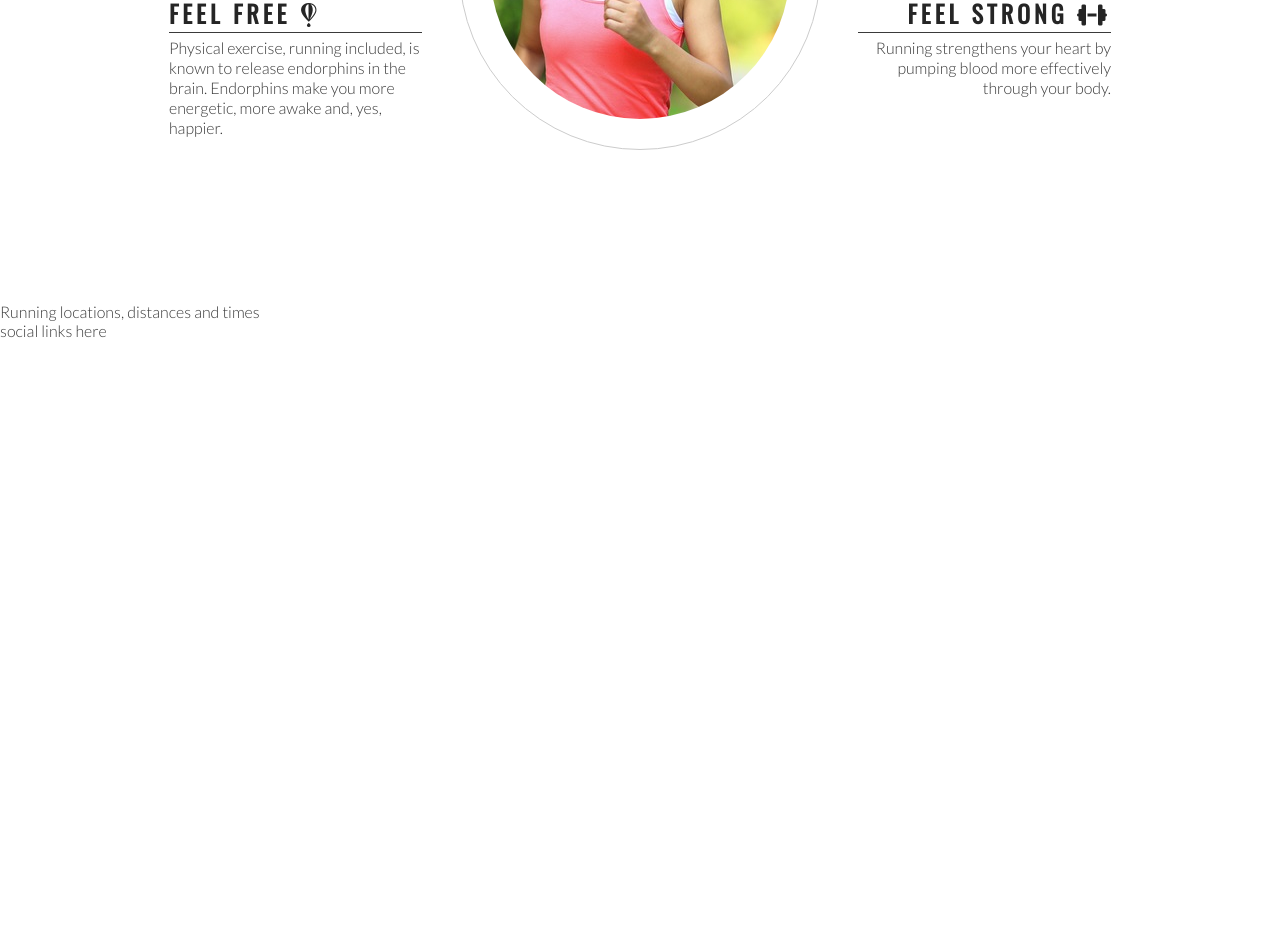
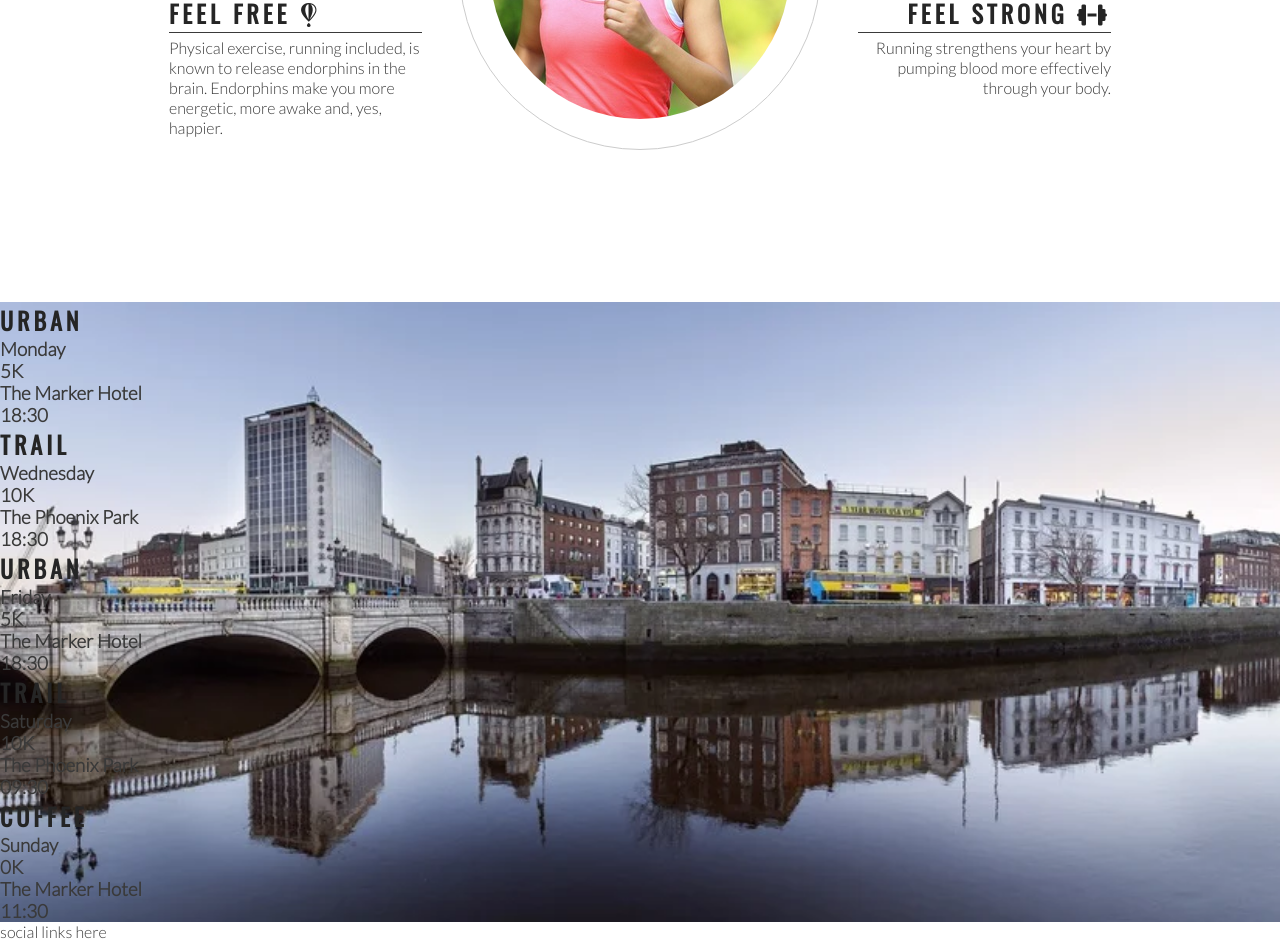
Before and after one commit to Gemstorm/love-running, a plain HTML site: page index.html in a window 1280 px wide. Shown: the part 993-1934 px from the top of the page. Before the commit the page ends 1333 px from the top, so only its background shows below. Drawn offline with nearby package versions, Linux system fonts and the light colour scheme.

Commit message:
Add times section background

```diff
--- a/assets/css/style.css
+++ b/assets/css/style.css
@@ -187,3 +187,14 @@ hr {
     height: 100%;
     border-radius: 50%;
 }
+
+/* event times */
+
+#times {
+    background-image: url('../images/times-background.webp');
+    background-repeat: no-repeat;
+    background-size: cover;
+    background-position: center;
+    width: 100%;
+    overflow: hidden;
+}
--- a/index.html
+++ b/index.html
@@ -80,8 +80,42 @@
             </div>
         </div>
     </section>
-    <section>
-        Running locations, distances and times
+    <section id="times">
+        <div>
+            <h2>Urban</h2>
+            <h3>Monday</h3>
+            <h3>5K</h3>
+            <h3>The Marker Hotel</h3>
+            <h3>18:30</h3>
+        </div>
+        <div>
+            <h2>Trail</h2>
+            <h3>Wednesday</h3>
+            <h3>10K</h3>
+            <h3>The Phoenix Park</h3>
+            <h3>18:30</h3>
+        </div>
+        <div>
+            <h2>Urban</h2>
+            <h3>Friday</h3>
+            <h3>5K</h3>
+            <h3>The Marker Hotel</h3>
+            <h3>18:30</h3>
+        </div>
+        <div>
+            <h2>Trail</h2>
+            <h3>Saturday</h3>
+            <h3>10K</h3>
+            <h3>The Phoenix Park</h3>
+            <h3>09:30</h3>
+        </div>
+        <div>
+            <h2>Coffee</h2>
+            <h3>Sunday</h3>
+            <h3>0K</h3>
+            <h3>The Marker Hotel</h3>
+            <h3>11:30</h3>
+        </div>
     </section>
     <footer>
         social links here
```
Also changed, not shown: assets/images/times-background.webp (added).
